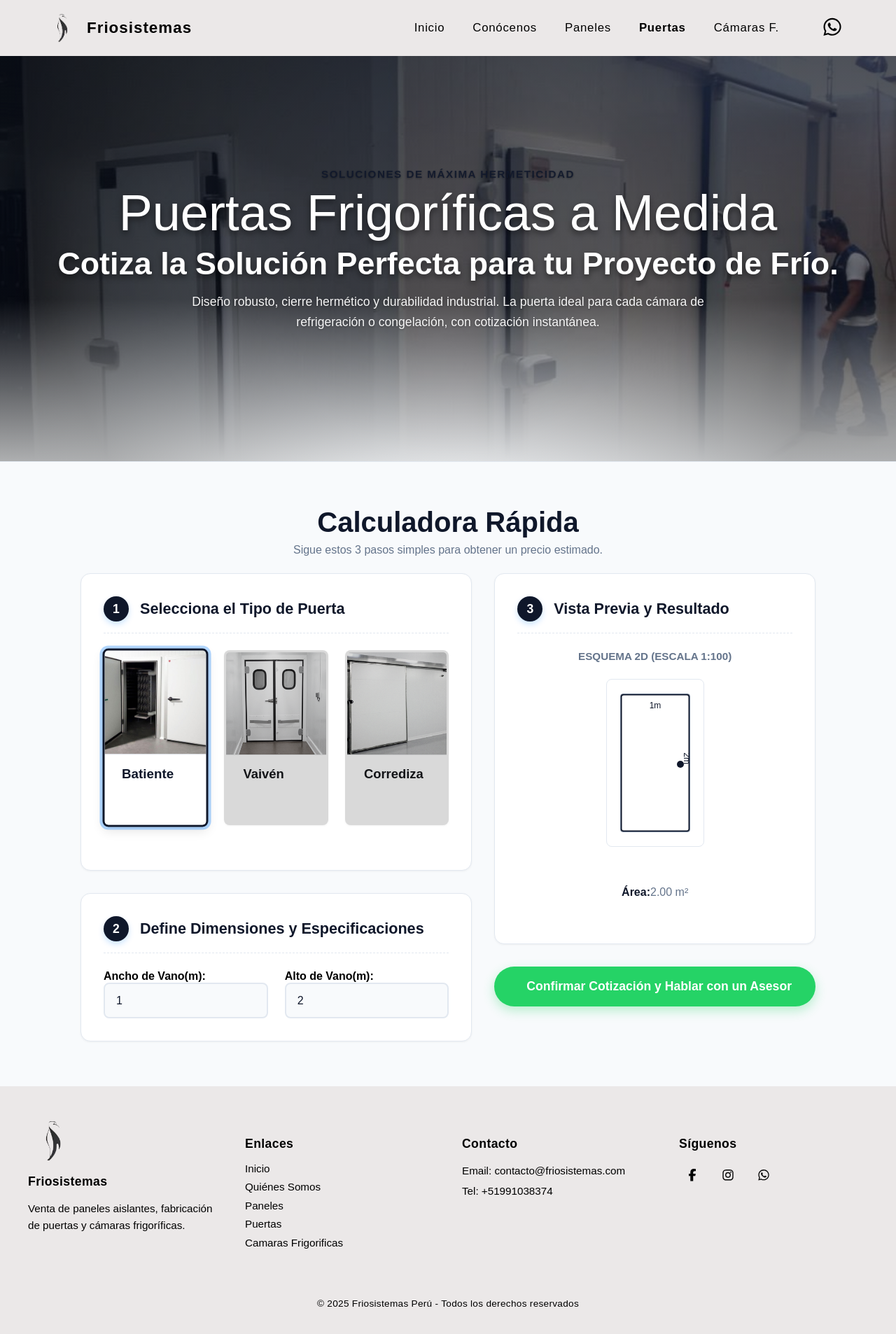
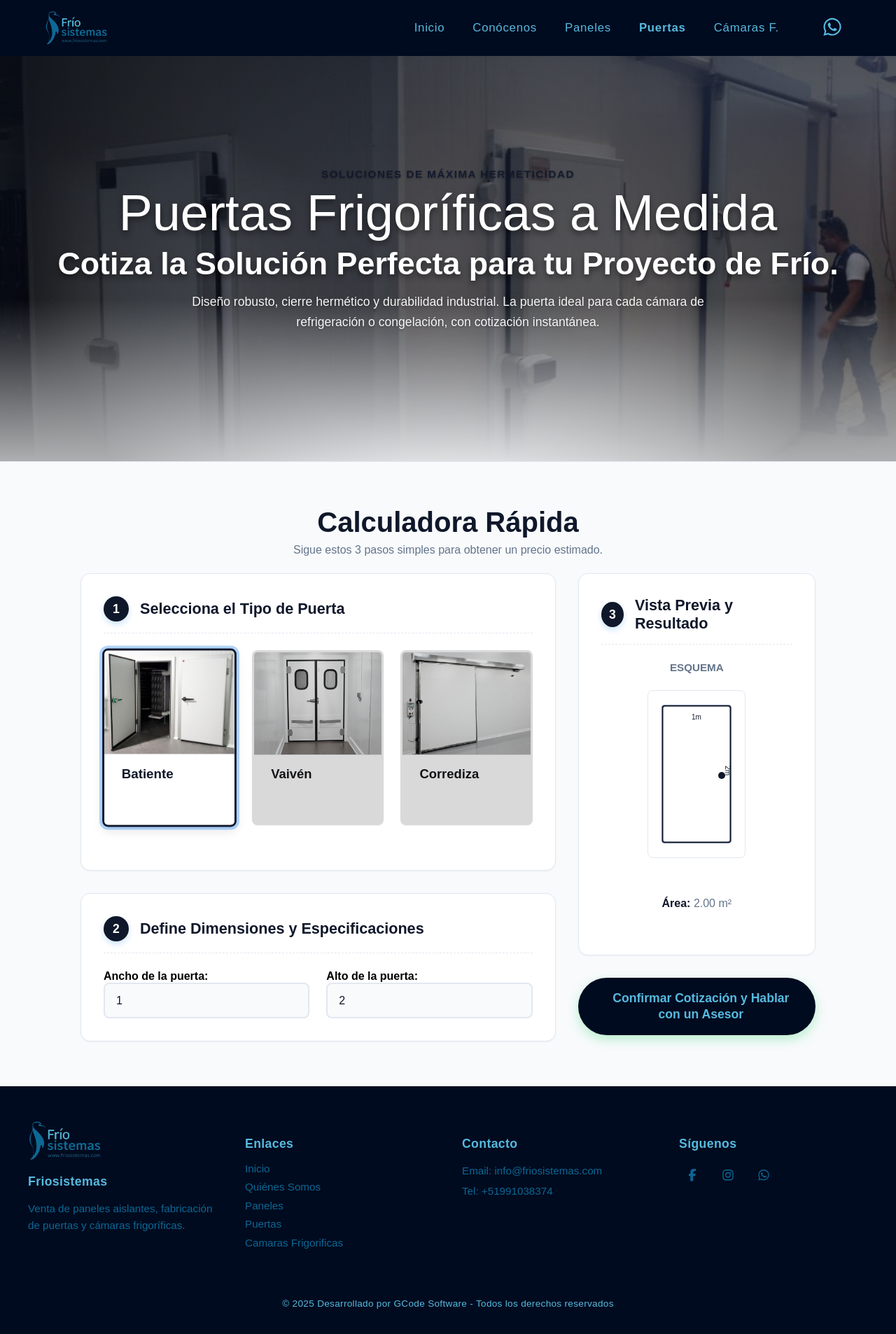
Before and after one commit to Gerard654321/Friosistemas, an Angular app: page /doors in a window 1280 px wide. Shown: the whole page at 70% size. Built offline with nearby package versions, Linux system fonts and the light colour scheme.

Commit message:
Responsive y mejora del header y footer

```diff
--- a/src/app/pages/doors/doors.component.css
+++ b/src/app/pages/doors/doors.component.css
@@ -383,6 +383,10 @@
   transition: all var(--t-slow) ease;
 }
 
+.door-svg text {
+  font-size: 10px;
+}
+
 .empty-preview-text {
   color: var(--muted);
   font-style: italic;
@@ -438,7 +442,9 @@
   transition: transform var(--t-fast) ease, background var(--t-fast) ease,
     border-color var(--t-fast) ease, box-shadow var(--t-fast) ease;
   cursor: pointer;
-  white-space: nowrap;
+  white-space: normal;
+  text-align: center;
+  line-height: 1.3;
 }
 
 .btn--lg {
@@ -448,8 +454,8 @@
 }
 
 .btn--whatsapp {
-  background: #25d366;
-  color: #fff;
+  background: #010b1fff;
+  color: #56bae0;
   border-color: transparent;
   box-shadow: 0 6px 16px rgba(37, 211, 102, 0.3);
 
@@ -465,10 +471,11 @@
 .btn--whatsapp i {
   font-size: 1.35em;
   margin-right: 0.25rem;
+  align-self: center;
 }
 
 .btn--whatsapp:hover {
-  background: #1ebe5d;
+  background: #0b6793;
   transform: translateY(-2px);
   box-shadow: 0 8px 20px rgba(37, 211, 102, 0.4);
 }
@@ -483,11 +490,44 @@
   .doors {
     padding: var(--sp-4) 0 var(--sp-6);
   }
+  .preview-wrapper {
+    width: 100%;
+    max-width: unset;
+    height: auto;
+  }
+  .option-card {
+    height: 200px;
+  }
 }
 
 @media (max-width: 640px) {
+  .section-title,
+  .section-title-subtitle {
+    max-width: 320px;
+    margin-inline: auto;
+    width: 90%;
+  }
+
+  .doors__form,
+  .preview-column {
+    max-width: 320px;
+    margin-inline: auto;
+    width: 90%;
+  }
+
+  .btn--whatsapp {
+    max-width: 320px;
+    margin-inline: auto;
+    width: 90%;
+    font-size: clamp(0.9rem, 2.5vw, 1.1rem);
+    padding: 0.8rem 1.2rem;
+  }
+
   .options {
     grid-template-columns: 1fr;
+  }
+  .option-card {
+    height: 180px;
   }
   .hero-section {
     min-height: 350px;
@@ -499,7 +539,7 @@
   .home__title-accent {
     font-size: clamp(1.4rem, 4vw, 2rem);
   }
-  .form-step {
+  .card-modern {
     padding: var(--sp-3);
   }
   .step-header h3 {
@@ -508,8 +548,10 @@
   .dimensions {
     grid-template-columns: 1fr;
   }
-  .btn--whatsapp {
-    width: 100%;
-    margin-inline: 0;
+  .door-svg text {
+    font-size: 8px;
+  }
+  .preview-wrapper {
+    aspect-ratio: 4/3;
   }
 }
--- a/src/app/pages/doors/doors.component.html
+++ b/src/app/pages/doors/doors.component.html
@@ -61,11 +61,11 @@
           </div>
           <div class="form-group dimensions">
             <div>
-              <label for="ancho">Ancho de Vano(m): </label>
+              <label for="ancho">Ancho de la puerta: </label>
               <input type="number" [(ngModel)]="ancho" name="ancho" step="0.01" min="0.5" max="5.0" (input)="calcularPrecio()" required>
             </div>
             <div>
-              <label for="alto">Alto de Vano(m): </label>
+              <label for="alto">Alto de la puerta: </label>
               <input type="number" [(ngModel)]="alto" name="alto" step="0.01" min="1.0" max="5.0" (input)="calcularPrecio()" required>
             </div>
           </div>
@@ -88,7 +88,7 @@
             </div>
 
             <div class="doors__preview">
-              <p class="preview-title">Esquema 2D (Escala 1:100)</p>
+              <p class="preview-title">Esquema</p>
               <div
                 class="preview-wrapper"
                 [style.width.px]="ancho*100 > 300 ? 300 : ancho*100 + 40"
@@ -142,7 +142,7 @@
             </div>
 
             <div class="doors__quote" role="status">
-                <p><strong>Área:</strong> <span>{{ area | number: '1.2-2' }} m²</span></p>
+                <p><strong>Área: </strong> <span>{{ area | number: '1.2-2' }} m²</span></p>
             </div>
         </div>
 
--- a/src/app/pages/footer/footer.css
+++ b/src/app/pages/footer/footer.css
@@ -8,7 +8,7 @@
 }
 
 .footer {
-  background: #ebe8e8ff;
+  background: #010b1fff;
   color: var(--gris-texto);
   padding: 3rem 2rem 1.5rem;
   font-size: 0.95rem;
@@ -35,7 +35,7 @@
   display: block;
   width: 140px;
   height: 60px;
-  background-image: url('../../../../public/assets/friosistemas.png');
+  background-image: url('../../../../public/assets/Nuevo_logo.png');
   background-size: contain;
   background-repeat: no-repeat;
   background-position: left center;
@@ -49,7 +49,7 @@
 
 .footer .footer-container h3,
 .footer .footer-container h4 {
-  color: var(--azul-oscuro);
+  color: #56bae0;
   margin-bottom: 1rem;
   font-weight: 600;
   font-size: 1.1rem;
@@ -57,7 +57,7 @@
 }
 
 .footer .footer-container p {
-  color: var(--gris-texto);
+  color: #0b6793;
   line-height: 1.6;
   font-size: 0.95rem;
   margin: 0.3rem 0;
@@ -85,7 +85,27 @@
   transform: translateX(3px);
 }
 
+.footer .footer-links h4 {
+  color: #56bae0;
+  margin-bottom: 1rem;
+  font-weight: 600;
+  font-size: 1.1rem;
+  letter-spacing: 0.4px;
+}
+
+.footer .footer-links ul li a {
+  color: #0b6793;
+  text-decoration: none;
+  font-size: 0.95rem;
+  transition: color 0.3s, transform 0.2s;
+}
+
+.footer .footer-links ul li a:hover {
+  color: #56bae0;
+}
+
 .footer .social-icons {
+  color: #0b6793;
   display: flex;
   gap: 0.8rem;
   margin-top: 0.5rem;
@@ -105,7 +125,7 @@
 }
 
 .footer .social-icons a:hover {
-  background: #d4aa12;
+  background: #56bae0;
   transform: translateY(-3px) scale(1.05);
 }
 
@@ -114,6 +134,6 @@
   border-top: 1px solid var(--gris-borde);
   padding-top: 1rem;
   font-size: 0.85rem;
-  color: var(--gris-texto);
+  color: #56bae0;
   letter-spacing: 0.3px;
 }
--- a/src/app/pages/footer/footer.html
+++ b/src/app/pages/footer/footer.html
@@ -23,7 +23,7 @@
 
     <div class="footer-contact">
       <h4>Contacto</h4>
-      <p>Email: contacto&#64;friosistemas.com</p>
+      <p>Email: info&#64;friosistemas.com</p>
       <p>Tel: +51991038374</p>
     </div>
 
@@ -38,6 +38,6 @@
   </div>
 
   <div class="footer-bottom">
-    <p>&copy; 2025 Friosistemas Perú - Todos los derechos reservados</p>
+    <p>&copy; 2025 Desarrollado por GCode Software - Todos los derechos reservados</p>
   </div>
 </footer>
--- a/src/app/pages/header/header.css
+++ b/src/app/pages/header/header.css
@@ -2,7 +2,7 @@
   --primary-color: #00aaff;
   --secondary-color: #f5c518;
   --whatsapp-color: #25d366;
-  --background-dark: #02060c;
+  --background-dark: #010b1fff;
   --background-header: #070e17;
   --text-light: #e0eaf4;
   --text-hover: #00aaff;
@@ -25,7 +25,7 @@
   align-items: center;
   padding: 1rem 4rem;
   height: 80px;
-  background: #ebe8e8ff;
+  background: #010b1fff;
   border-bottom: 1px solid var(--border-subtle);
   transition: all 0.3s ease;
 }
@@ -58,13 +58,13 @@
 }
 
 .header .logo-icon {
-  background-image: url('../../../../public/assets/friosistemas.png');
+  background-image: url('../../../../public/assets/Nuevo_logo.png');
   background-size: contain;
   background-repeat: no-repeat;
   background-position: left center;
-  height: 50px;
-  width: 50px;
-  min-width: 50px;
+  height: 90px;
+  width: 90px;
+  min-width: 90px;
 }
 
 .header .logo-text {
@@ -80,6 +80,7 @@
   align-items: center;
   gap: 3rem;
   transition: transform 0.4s cubic-bezier(0.25, 0.46, 0.45, 0.94);
+  color: #56bae0;
 }
 
 .header .main-nav {
@@ -183,7 +184,7 @@
 .header .menu-toggle .bar {
   height: 3px;
   width: 100%;
-  background-color: #070e17;
+  background-color: #56bae0;
   border-radius: 1px;
   transition: all 0.3s ease-in-out;
 }
@@ -207,12 +208,12 @@
     right: 0;
     flex-direction: column;
     align-items: flex-start;
-    width: 80%;
+    width: 60%;
     max-width: 300px;
     height: 100vh;
-    padding: 6rem 2rem 2rem;
+    padding: 4rem 2rem 2rem;
 
-    background: var(--background-dark);
+    background: #010b1fff;
     backdrop-filter: blur(20px);
 
     transform: translateX(100%);
--- a/src/app/pages/header/header.html
+++ b/src/app/pages/header/header.html
@@ -1,7 +1,6 @@
 <header class="header">
   <a class="logo-container" routerLink="/" aria-label="Friosistemas Perú, ir a página de inicio">
     <div class="logo-icon"></div>
-    <span class="logo-text">Friosistemas</span>
   </a>
 
   <div class="header-content" [ngClass]="{'open': isMenuOpen}">
```
Also changed, not shown: public/assets/Nuevo_logo.png (added).
